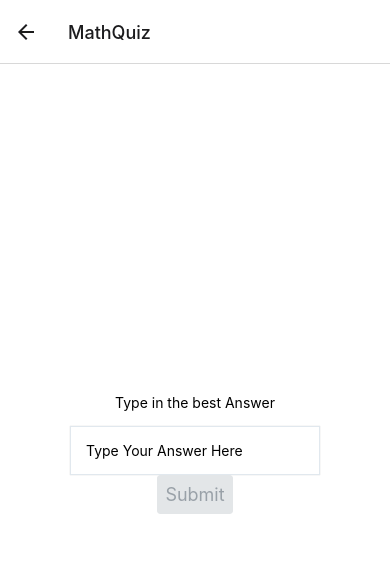
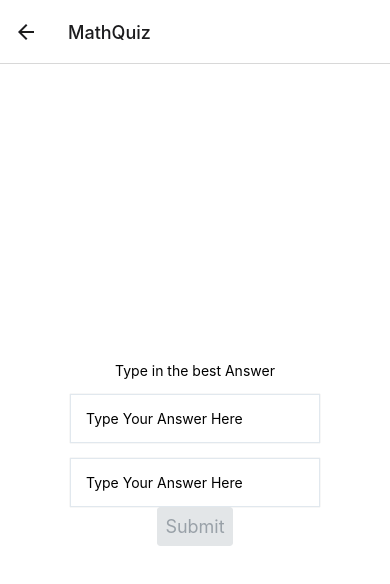
Before and after one commit to alanpnguyen123/portfolio2, a React Native app in the folder quizapp/: screen /MathQuiz in a window 390 px wide. Shown: the top 584 px of the page. Built offline with nearby package versions, Linux system fonts and the light colour scheme.

Commit message:
April 25, 2022 9:00 PM

```diff
--- a/quizapp/screens/MathQuiz.js
+++ b/quizapp/screens/MathQuiz.js
@@ -16,6 +16,7 @@ let questions = [
     }
   ]
 const QuizScreen = () => {
+    let [text2, setText2] = useState('');
     let [text, setText] = useState('');
     let [score, setScore] = useState()
     let checkAnswers = useCallback (()=>{
@@ -40,6 +41,15 @@ const QuizScreen = () => {
             />
         </View>
         </Card>
+        <Card>
+        <View>
+            <TextInput
+            placeholder="Type Your Answer Here"
+            onChangeText2={newText2 => setText2(newText2)}
+            defaultValue2={text2}
+            />
+        </View>
+        </Card>
       <Button title="Submit" onPress={()=>checkAnswers()} disabled={text ===""}></Button>
       {score !==undefined? <Text>Score: {score}</Text> : undefined}
     </View>
```
